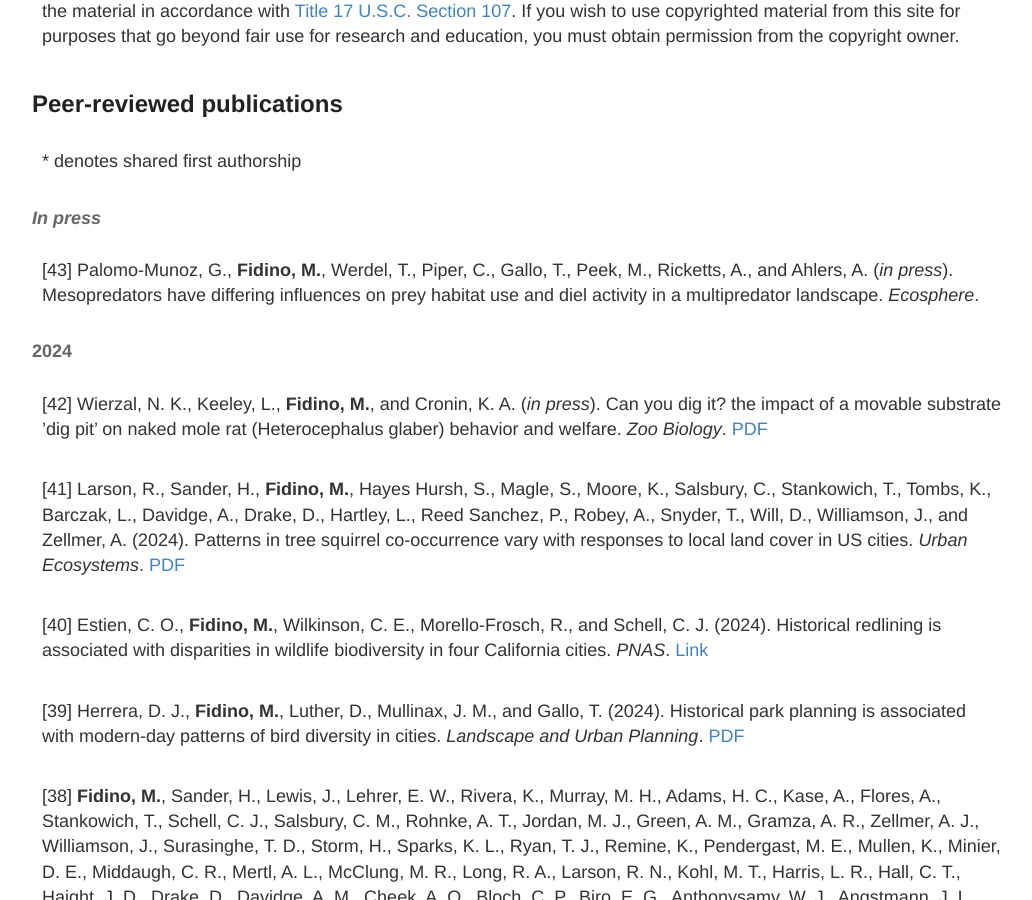
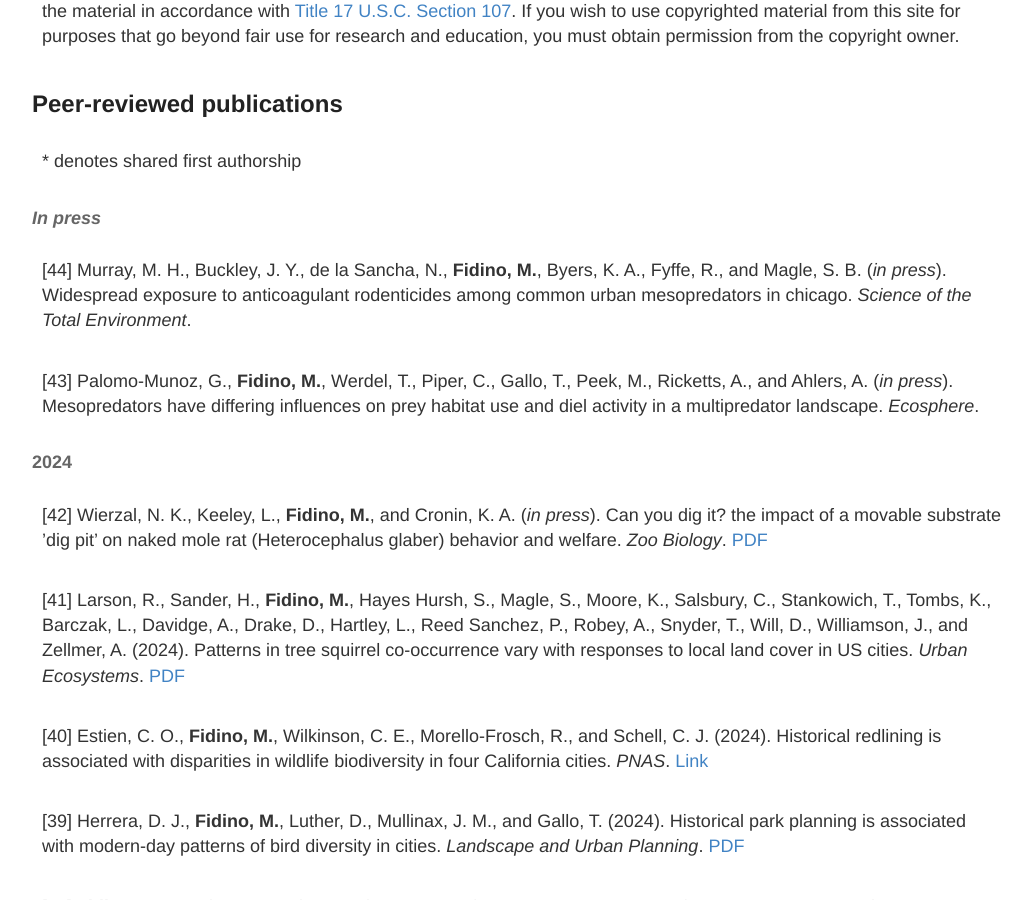
Before and after one commit to mfidino/mfidino.github.io, a Jekyll site: the page built from publications.md, in a window 1280 px wide and 900 px high, scrolled down 338 px. Shown: the whole window, without its empty margins (118-1150 px from the left). Built offline with Jekyll 4.4.1, drawn with Linux system fonts in a browser that asks for light colours.

Commit message:
papers and talks added

```diff
--- a/publications.md
+++ b/publications.md
@@ -18,7 +18,7 @@ This site contains copyrighted material, the use of which has not always been sp
 
 
 
-
+[44] Murray, M. H., Buckley, J. Y., de la Sancha, N., **Fidino, M.**, Byers, K. A., Fyffe, R., and Magle, S. B. (*in press*). Widespread exposure to anticoagulant rodenticides among common urban mesopredators in chicago. *Science of the Total Environment*.
 
 
 [43] Palomo-Munoz, G., **Fidino, M.**, Werdel, T., Piper, C., Gallo, T., Peek, M., Ricketts, A., and Ahlers, A. (*in press*). Mesopredators have differing influences on prey habitat use and diel activity in a multipredator landscape. *Ecosphere*.
```
Also changed, not shown: 1 other file.
